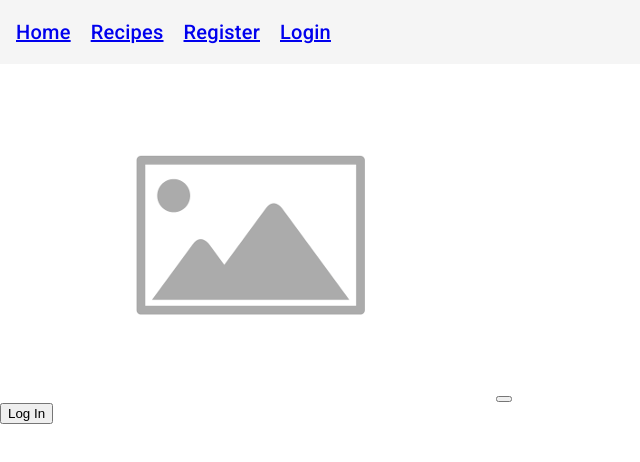
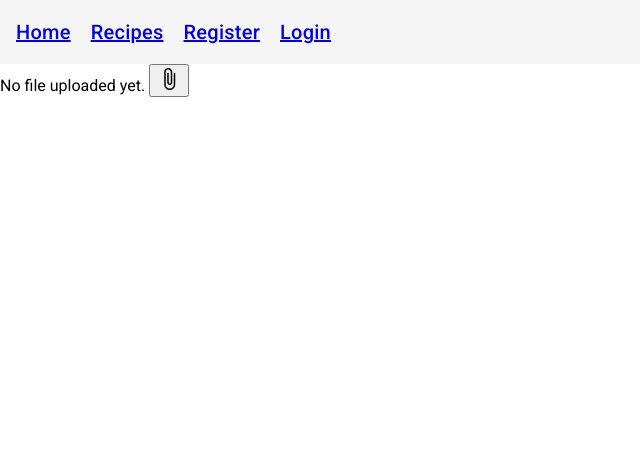
Before and after one commit to naaaani/cookbook-angular, an Angular app in the folder cookbook/: page /newRecipe in a window 1280 px wide. Shown: the top 462 px of the page, without its empty margins (0-640 px from the left). Built offline with nearby package versions, Linux system fonts and the light colour scheme.

Commit message:
Pass image to recipe-form

```diff
--- a/cookbook/src/app/file-upload/file-upload.component.ts
+++ b/cookbook/src/app/file-upload/file-upload.component.ts
@@ -1,5 +1,4 @@
-import { HttpClient } from '@angular/common/http';
-import { Component } from '@angular/core';
+import { Component, EventEmitter, Output } from '@angular/core';
 import { MatIcon } from '@angular/material/icon';
 
 @Component({
@@ -14,24 +13,17 @@ import { MatIcon } from '@angular/material/icon';
 export class FileUploadComponent {
 
   fileName = '';
+  @Output() fileEvent = new EventEmitter<File>();
 
-  constructor(private http: HttpClient) { }
+  constructor() { }
 
   onFileSelected(event: any) {
 
-    const file: File = event.target.files[0];
+    const uploadedFile: File = event.target.files[0];
 
-    if (file) {
-
-      this.fileName = file.name;
-
-      const formData = new FormData();
-
-      formData.append("thumbnail", file);
-
-      const upload$ = this.http.post("/api/thumbnail-upload", formData);
-
-      upload$.subscribe();
+    if (uploadedFile) {
+      this.fileName = uploadedFile.name;
+      this.fileEvent.emit(uploadedFile);
     }
   }
 }
--- a/cookbook/src/app/recipe-form/recipe-form.component.html
+++ b/cookbook/src/app/recipe-form/recipe-form.component.html
@@ -1,10 +1 @@
-<div class="container">
-    <form [formGroup]="recipeForm" (ngSubmit)="save()" class="recipeForm">
-        <div>
-            <img class="preview-image" [src]="imageFile ? imageFile:placeholder">
-            <button type="button" onclick="document.querySelector('#exampleInputFile').click()"></button>
-            <input type="file" id="exampleInputFile" (change)="imagesPreview($event)" style="display: none;">
-        </div>
-        <button mat-raised-button color="primary" type="submit">Log In</button>
-    </form>
-</div>
+<app-file-upload (fileEvent)="addImage($event)"></app-file-upload>
--- a/cookbook/src/app/recipe-form/recipe-form.component.ts
+++ b/cookbook/src/app/recipe-form/recipe-form.component.ts
@@ -1,53 +1,29 @@
-import { Component } from '@angular/core';
-import { FormBuilder, FormGroup, ReactiveFormsModule } from '@angular/forms';
-import { RecipeService } from '../Recipe/recipe.service';
-
+import { Component, Input } from '@angular/core';
+import { FormGroup, ReactiveFormsModule } from '@angular/forms';
+import { FormBuilder } from '@angular/forms';
+import { FileUploadComponent } from '../file-upload/file-upload.component';
 
 @Component({
   selector: 'app-recipe-form',
   standalone: true,
   imports: [
-    ReactiveFormsModule
+    ReactiveFormsModule,
+    FileUploadComponent
   ],
   templateUrl: './recipe-form.component.html',
   styleUrl: './recipe-form.component.css'
 })
 export class RecipeFormComponent {
-  recipeForm: FormGroup;
-  imageFile!: { link: string; file: any; name: string; };
-  placeholder: string = "../assets/palceholder.svg"
+  image?: File;
 
-  constructor(
-    private formBuilder: FormBuilder,
-    private recipeService: RecipeService,
-  ) {
-    this.recipeForm = this.formBuilder.group({
-      Title: '',
-      Description: ''
-    });
+  addImage(addedImage: File) {
+    this.image = addedImage;
   }
 
-  imagesPreview(event: any) {
-    if (event.target.files && event.target.files[0]) {
-      const reader = new FileReader();
+  // const formData = new FormData();
 
-      reader.onload = (_event: any) => {
-        this.imageFile = {
-          link: _event.target.result,
-          file: event.srcElement.files[0],
-          name: event.srcElement.files[0].name
-        };
-      };
-      reader.readAsDataURL(event.target.files[0]);
-    }
-  }
+  // formData.append("thumbnail", file);
 
-  save(): void {
-    const formData = new FormData();
-    formData.append('myImageToSend', this.imageFile.file);
-    formData.append('title', 'Set your title name here');
-    formData.append('description', 'Set your title description here');
+  constructor(private formBuilder: FormBuilder) {}
 
-    //this.recipeService.postRecipe(formData).subscribe(data => { });
-  }
 }
```
